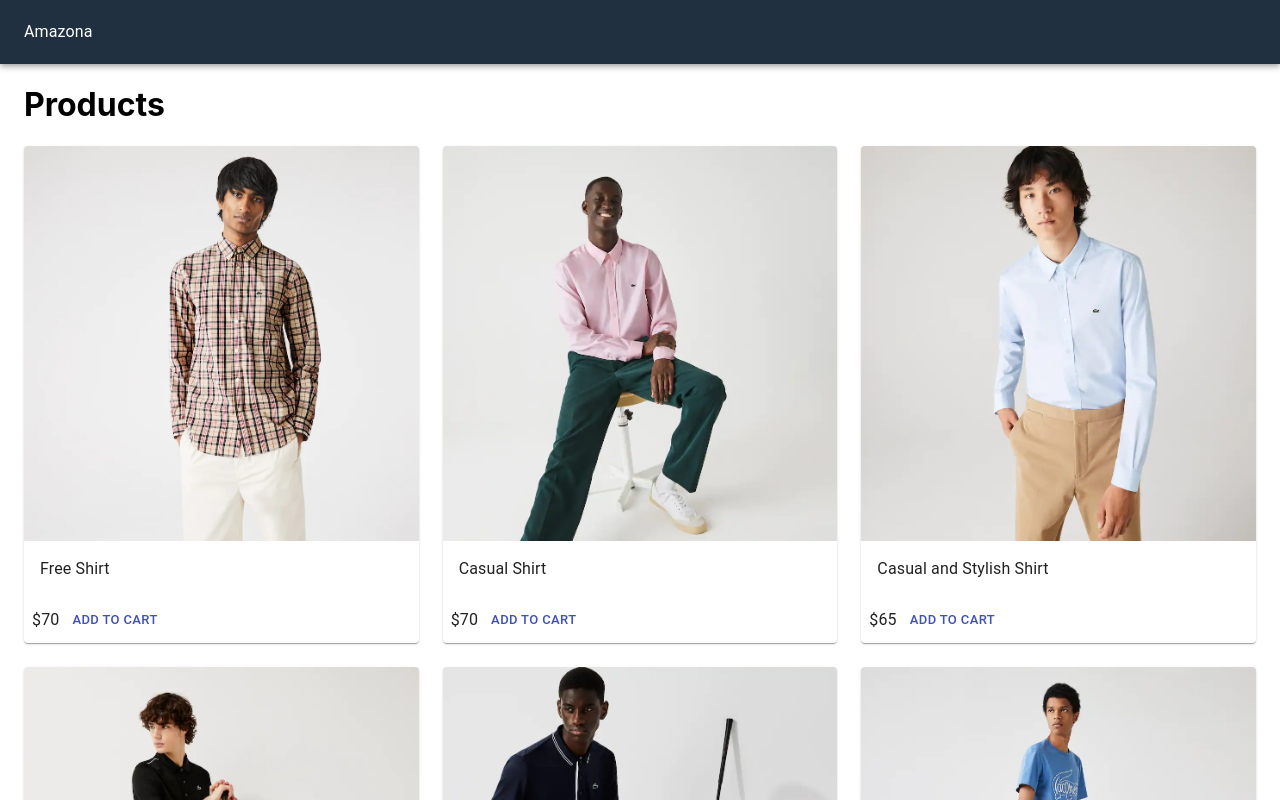
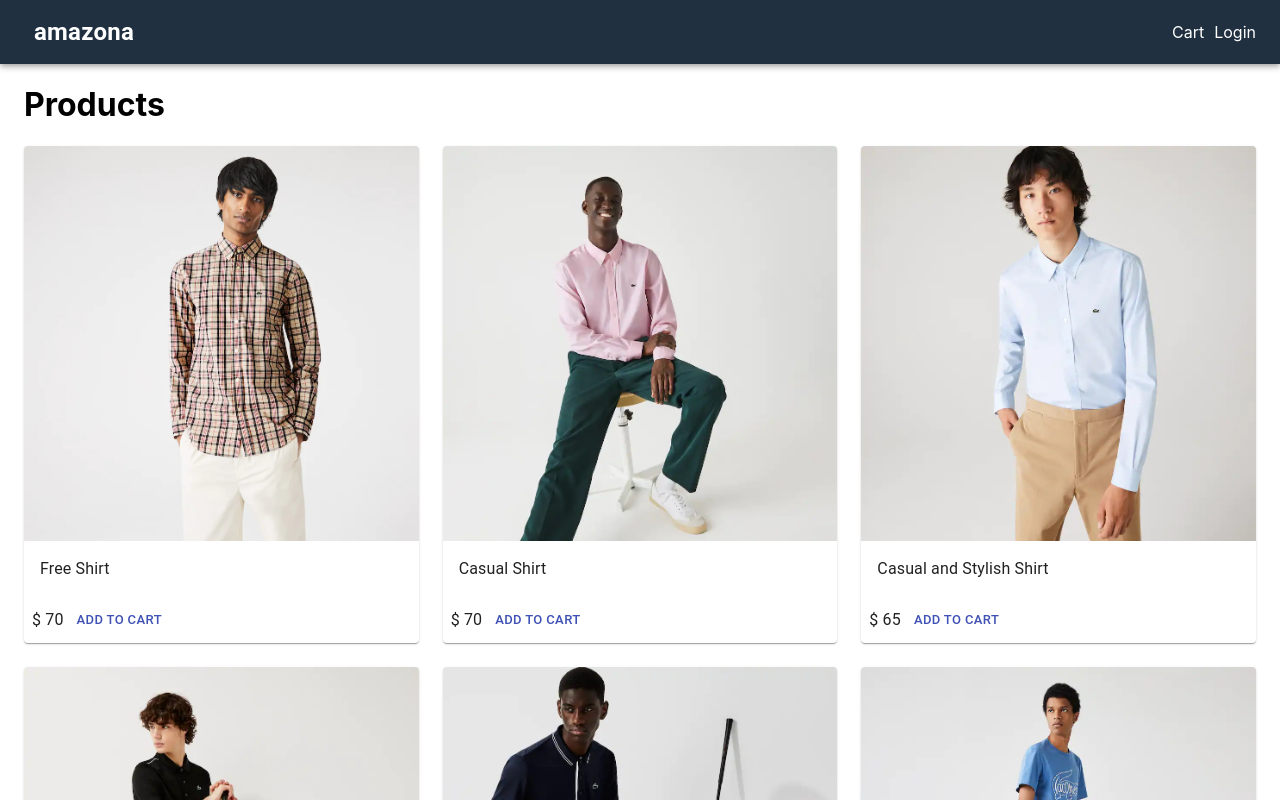
Before and after one commit to irfan87/amazona_nextjs, a Next.js app: page / in a window 1280 px wide. Shown: the top 800 px of the page. Built offline with nearby package versions, Linux system fonts and the light colour scheme.

Commit message:
add header links

```diff
--- a/components/Layout.js
+++ b/components/Layout.js
@@ -1,5 +1,12 @@
-import { AppBar, Container, Toolbar, Typography } from "@material-ui/core";
+import {
+	AppBar,
+	Container,
+	Toolbar,
+	Typography,
+	Link,
+} from "@material-ui/core";
 import Head from "next/head";
+import NextLink from "next/link";
 import React from "react";
 import useStyles from "../utils/styles";
 
@@ -13,7 +20,20 @@
 			</Head>
 			<AppBar position="static" className={classes.navbar}>
 				<Toolbar>
-					<Typography>Amazona</Typography>
+					<NextLink href="/" passHref>
+						<Link>
+							<Typography className={classes.brand}>amazona</Typography>
+						</Link>
+					</NextLink>
+					<div className={classes.grow}></div>
+					<div>
+						<NextLink href="/cart" passHref>
+							<Link>Cart</Link>
+						</NextLink>
+						<NextLink href="/login" passHref>
+							<Link>Login</Link>
+						</NextLink>
+					</div>
 				</Toolbar>
 			</AppBar>
 			<Container className={classes.main}>{children}</Container>
--- a/pages/index.js
+++ b/pages/index.js
@@ -31,7 +31,7 @@
 								</CardContent>
 							</CardActionArea>
 							<CardActions>
-								<Typography>${product.price}</Typography>
+								<Typography>$ {product.price}</Typography>
 								<Button size="small" color="primary">
 									Add To Cart
 								</Button>
--- a/utils/styles.js
+++ b/utils/styles.js
@@ -8,6 +8,14 @@
 			marginLeft: 10,
 		},
 	},
+	brand: {
+		fontWeight: "bold",
+		fontSize: "1.5rem",
+		textDecoration: "none",
+	},
+	grow: {
+		flexGrow: 1,
+	},
 	main: {
 		minHeight: "80vh",
 	},
```
